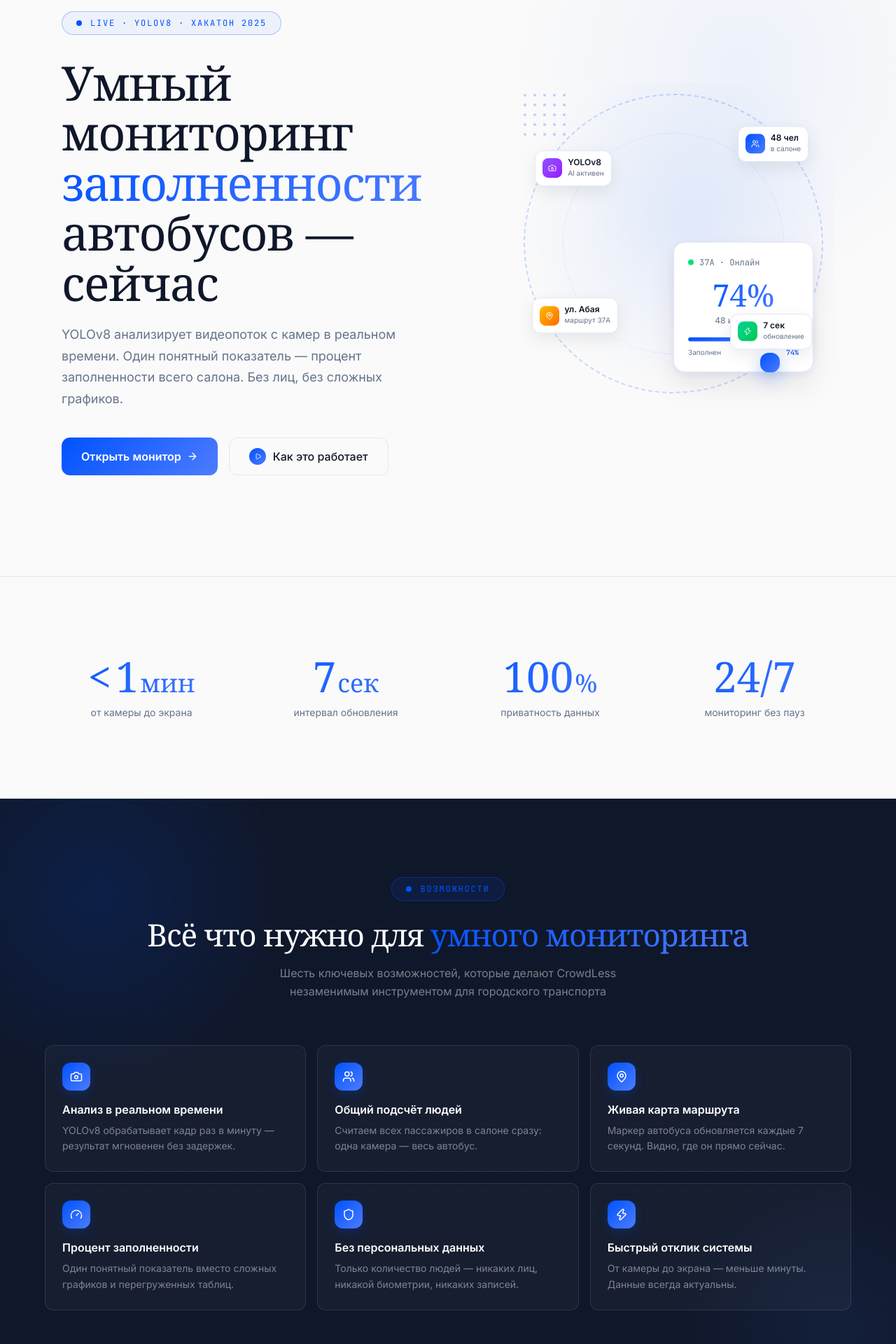
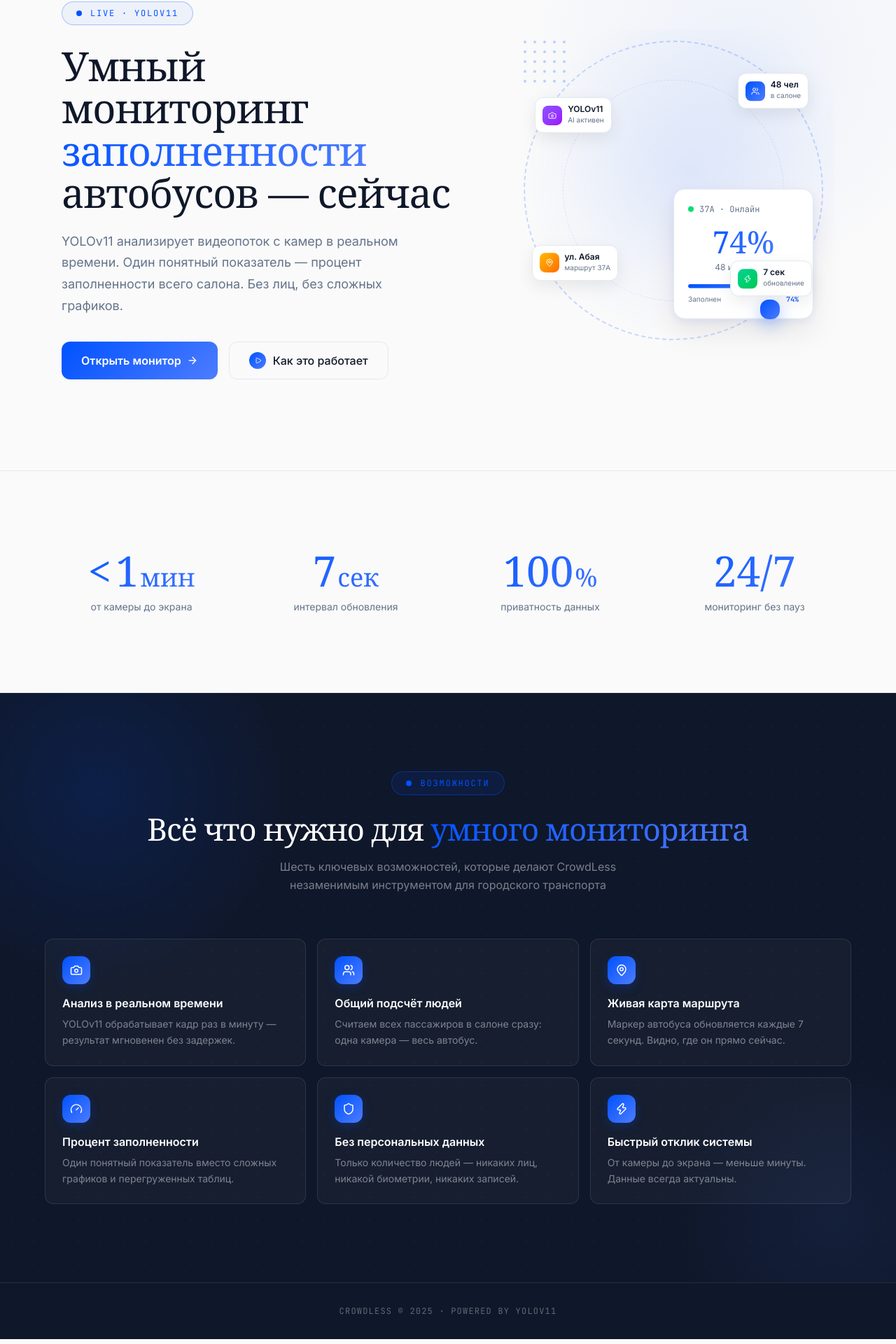
Before and after one commit to Alishnis/crowdless-app, a React (Vite) app: page / in a window 1280 px wide. Shown: the part 128-2048 px from the top of the page at 70% size. Built offline with nearby package versions, Linux system fonts and the light colour scheme; no server answers; a web font is replaced by a local one.

Commit message:
Апдейт дизайна 1.0

```diff
--- a/src/components/landing/FeaturesSection.tsx
+++ b/src/components/landing/FeaturesSection.tsx
@@ -8,7 +8,7 @@
   {
     icon: Camera,
     title: 'Анализ в реальном времени',
-    description: 'YOLOv8 обрабатывает кадр раз в минуту — результат мгновенен без задержек.',
+    description: 'YOLOv11 обрабатывает кадр раз в минуту — результат мгновенен без задержек.',
   },
   {
     icon: Users,
--- a/src/components/landing/HeroGraphic.tsx
+++ b/src/components/landing/HeroGraphic.tsx
@@ -131,7 +131,7 @@
       <FloatingChip
         icon={<Camera size={12} className="text-white" />}
         iconBg="bg-gradient-to-br from-violet-500 to-purple-600"
-        label="YOLOv8"
+        label="YOLOv11"
         sub="AI активен"
         className="top-[22%] left-[7%]"
         yAnim={[0, -6, 0]}
--- a/src/components/landing/HeroSection.tsx
+++ b/src/components/landing/HeroSection.tsx
@@ -28,17 +28,17 @@
         style={{ background: 'radial-gradient(circle, rgba(0,82,255,0.055) 0%, transparent 65%)' }}
       />
 
-      <div className="relative max-w-6xl mx-auto w-full px-6 py-36 grid grid-cols-1 lg:grid-cols-[1.1fr_0.9fr] gap-12 xl:gap-20 items-center">
+      <div className="relative max-w-6xl mx-auto w-full px-6 py-20 md:py-28 grid grid-cols-1 lg:grid-cols-[1.1fr_0.9fr] gap-12 xl:gap-20 items-center">
 
         {/* ── Left: copy ────────────────────────────────────────────────── */}
         <motion.div variants={stagger} initial="hidden" animate="visible">
-          <motion.div variants={fadeUp} className="mb-8">
-            <SectionLabel pulse>Live · YOLOv8 · Хакатон 2025</SectionLabel>
+          <motion.div variants={fadeUp} className="mb-7">
+            <SectionLabel pulse>Live · YOLOv11</SectionLabel>
           </motion.div>
 
           <motion.h1
             variants={fadeUp}
-            className="font-display text-[2.75rem] md:text-[3.5rem] xl:text-[4.25rem] leading-[1.05] tracking-[-0.02em] text-foreground mb-6"
+            className="font-display text-[2.4rem] md:text-[3rem] xl:text-[3.6rem] leading-[1.05] tracking-[-0.02em] text-foreground mb-6"
           >
             Умный мониторинг
             <br />
@@ -49,9 +49,9 @@
 
           <motion.p
             variants={fadeUp}
-            className="text-base md:text-lg text-muted-foreground leading-[1.7] max-w-lg mb-10"
+            className="text-base md:text-lg text-muted-foreground leading-[1.7] max-w-lg mb-9"
           >
-            YOLOv8 анализирует видеопоток с камер в реальном времени.
+            YOLOv11 анализирует видеопоток с камер в реальном времени.
             Один понятный показатель — процент заполненности всего салона.
             Без лиц, без сложных графиков.
           </motion.p>
--- a/src/pages/LandingPage.tsx
+++ b/src/pages/LandingPage.tsx
@@ -12,7 +12,7 @@
       </main>
       <footer className="bg-foreground border-t border-white/10 py-8 text-center">
         <p className="font-mono text-xs text-white/35 tracking-widest uppercase">
-          CrowdLess © 2025 · Хакатон MVP · Powered by YOLOv8
+          CrowdLess © 2025 · Powered by YOLOv11
         </p>
       </footer>
     </div>
```
Also changed, not shown: 1 other file (tests, documents, lock files or other folders).
